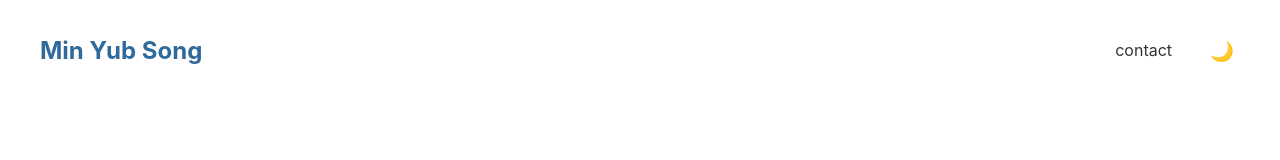
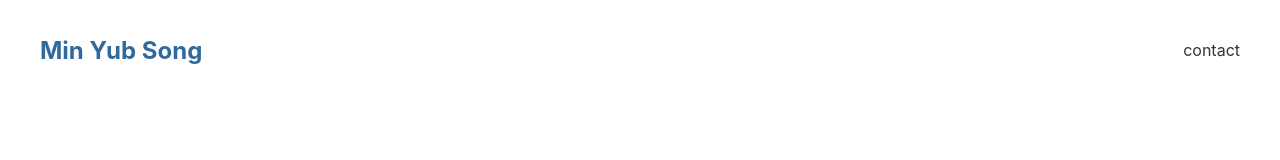
Before and after one commit to smyjsp/smyjsp.github.io, a plain HTML site: page index.html in a window 1280 px wide. Shown: the top 160 px of the page. Drawn offline with Linux system fonts and the light colour scheme.

Commit message:
remove dark mode

```diff
--- a/index.html
+++ b/index.html
@@ -14,7 +14,7 @@
         <!-- <a href="#projects">projects</a>
         <a href="#skills">skills</a> -->
         <a href="mailto:my.joesong@gmail.com.com">contact</a>
-        <button class="dark-mode-toggle">🌙</button>
+        <!-- <button class="dark-mode-toggle">🌙</button> -->
       </div>
     </nav>
 
```
